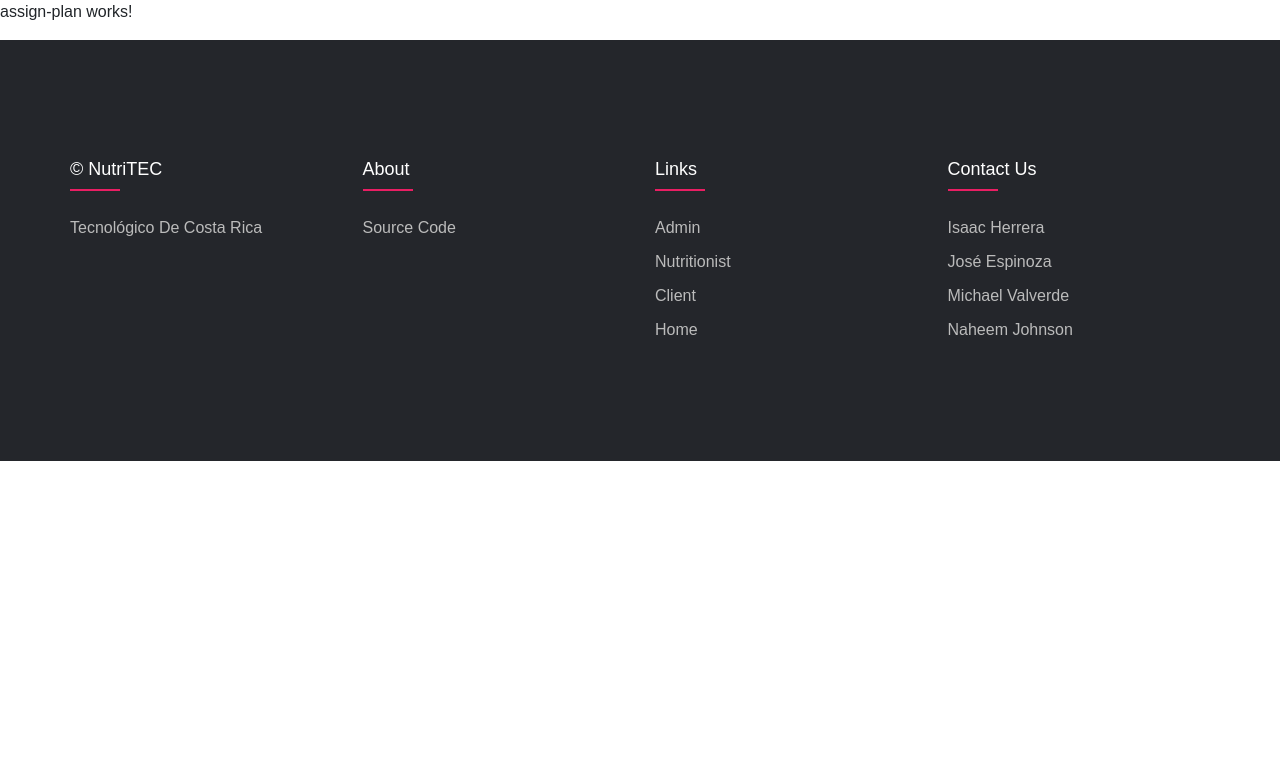
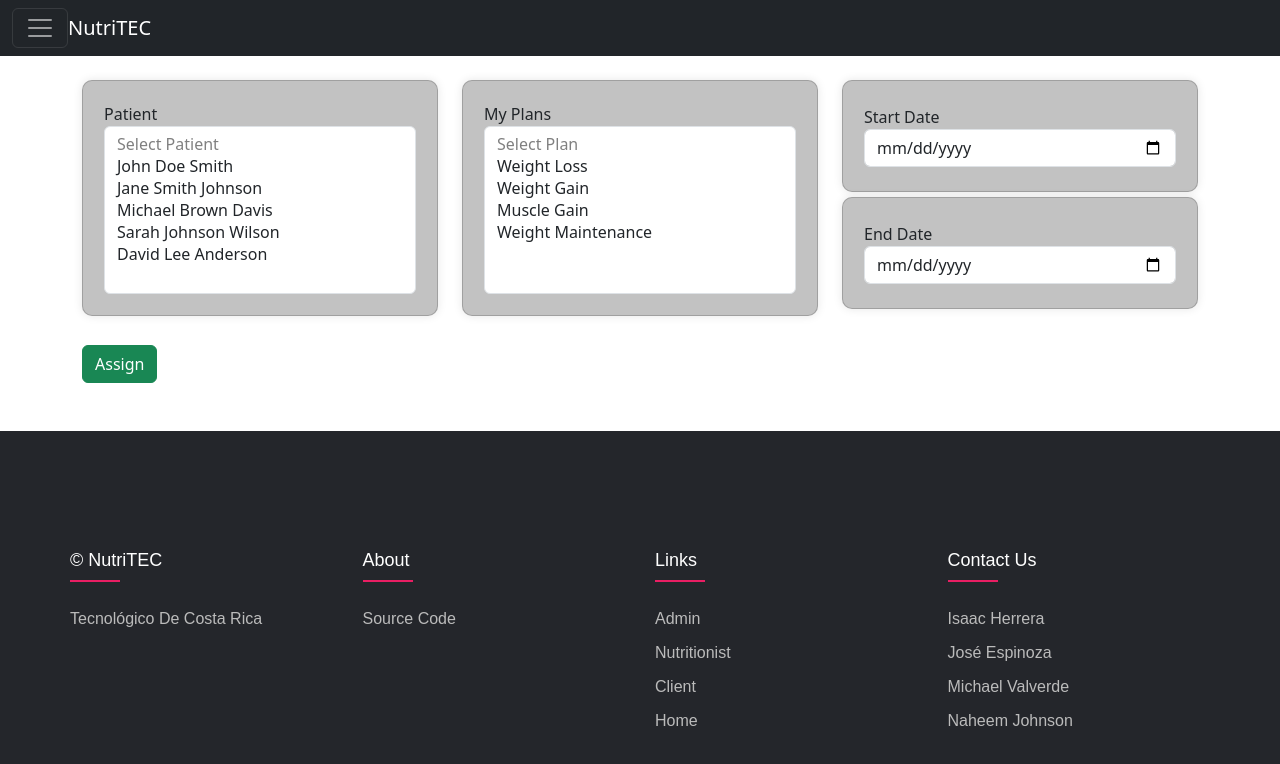
Before and after one commit to Isaacoun100/NutriTEC-WebApp, an Angular app: page /assign-plan in a window 1280 px wide. Shown: the top 764 px of the page. Built offline with nearby package versions, Linux system fonts and the light colour scheme.

Commit message:
Assign plan view designed
The assign plan view is now complete

```diff
--- a/src/app/view/assign-plan/assign-plan.component.html
+++ b/src/app/view/assign-plan/assign-plan.component.html
@@ -1 +1,109 @@
-<p>assign-plan works!</p>
+<body>
+
+    <app-sidebar-nutri></app-sidebar-nutri>
+
+    <div class="container">
+
+        <form [formGroup]="assignForm" (ngSubmit)="assignPlan(assignForm.getRawValue())">
+
+            <div class="row py-4">
+
+                <div class="col-xxl-4 col-xl-4 col-lg-4 col-md-6 col-sm-6 col-12">
+
+                    <div class="card cardColor">
+
+                        <div class="card-body">
+
+                            <label for="nombre_sucursal py">Patient</label>
+
+                            <select class="form-select" size="7" aria-label="size 3 select example" formControlName="patient">
+                                <option [disabled]="true">Select Patient</option>
+                                <option *ngFor="let patient of patients" [ngValue]="patient['id']">
+                                    {{ patient['name'] + ' ' + patient['lastname_1'] + ' ' + patient['lastname_2'] }}
+                                </option>
+
+                            </select>
+                        </div>
+
+                    </div>
+
+                </div>
+
+                <div class="col-xxl-4 col-xl-4 col-lg-4 col-md-6 col-sm-6 col-12">
+
+                    <div class="card cardColor">
+
+                        <div class="card-body">
+
+                            <label for="plan">My Plans</label>
+
+                            <select class="form-select" size="7" aria-label="size 3 select example" formControlName="plan">
+
+                                <option [disabled]="true">Select Plan</option>
+                                <option *ngFor="let plan of plans" [ngValue]="plan['id']">
+                                    {{ plan['name']}}
+                                </option>
+
+                            </select>
+                        </div>
+
+                    </div>
+
+                </div>
+
+                <div class="col-xxl-4 col-xl-4 col-lg-4 col-md-12 col-sm-12 col-12">
+
+                    <div class="card cardColor py-2">
+
+                        <div class="card-body">
+
+                            <label for="startDate">Start Date</label>
+                            <input
+                            type="date"
+                            class="form-control"
+                            id="startDate"
+                            formControlName="startDate"
+                            >
+
+                        </div>
+
+                    </div>
+
+
+                    <div class="card cardColor py-2">
+
+                        <div class="card-body">
+
+                            <label for="endDate">End Date</label>
+                            <input
+                            type="date"
+                            class="form-control"
+                            id="endDate"
+                            formControlName="endDate"
+                            >
+
+                        </div>
+
+                    </div>
+
+
+                </div>
+
+                <div class="col-xxl-3 col-xl-3 col-lg-3 col-md-6 col-sm-6 col-12">
+
+                </div>
+
+                <div class="col-xxl-12 col-xl-12 col-lg-12 col-md-12 col-sm-12 col-12 py-4">
+
+                    <button class="btn btn-success" type="submit">Assign</button>
+
+                </div>
+
+            </div>
+
+        </form>
+
+
+    </div>
+
+</body>
--- a/src/app/view/assign-plan/assign-plan.component.scss
+++ b/src/app/view/assign-plan/assign-plan.component.scss
@@ -0,0 +1,9 @@
+.cardColor {
+    background-color: #c2c2c2;
+    border-radius: 10px;
+    box-shadow: 0 0 10px 0 rgba(0, 0, 0, 0.1);
+    margin-bottom: 5px;
+    padding: 5px;
+    text-align: left;
+    width: 100%;
+  }
--- a/src/app/view/assign-plan/assign-plan.component.ts
+++ b/src/app/view/assign-plan/assign-plan.component.ts
@@ -1,4 +1,6 @@
 import { Component } from '@angular/core';
+import { FormControl, FormGroup, Validators } from '@angular/forms';
+import { patients, plans } from 'src/app/setValues';
 
 @Component({
   selector: 'app-assign-plan',
@@ -7,4 +9,18 @@ import { Component } from '@angular/core';
 })
 export class AssignPlanComponent {
 
+  patients = patients;
+  plans = plans;
+
+  assignForm = new FormGroup({
+    patient : new FormControl('', Validators.required),
+    plan : new FormControl('', Validators.required),
+    startDate : new FormControl('', Validators.required),
+    endDate : new FormControl('', Validators.required)
+  });
+
+  assignPlan(form : any) {
+    console.log(form);
+  }
+
 }
```
